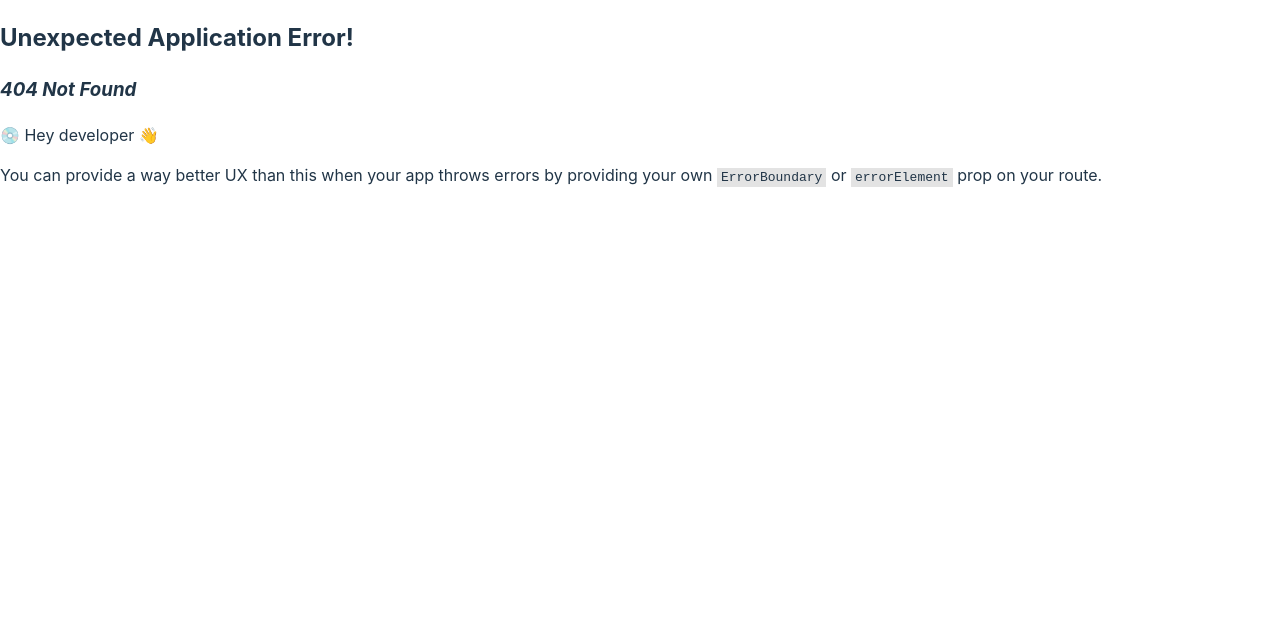
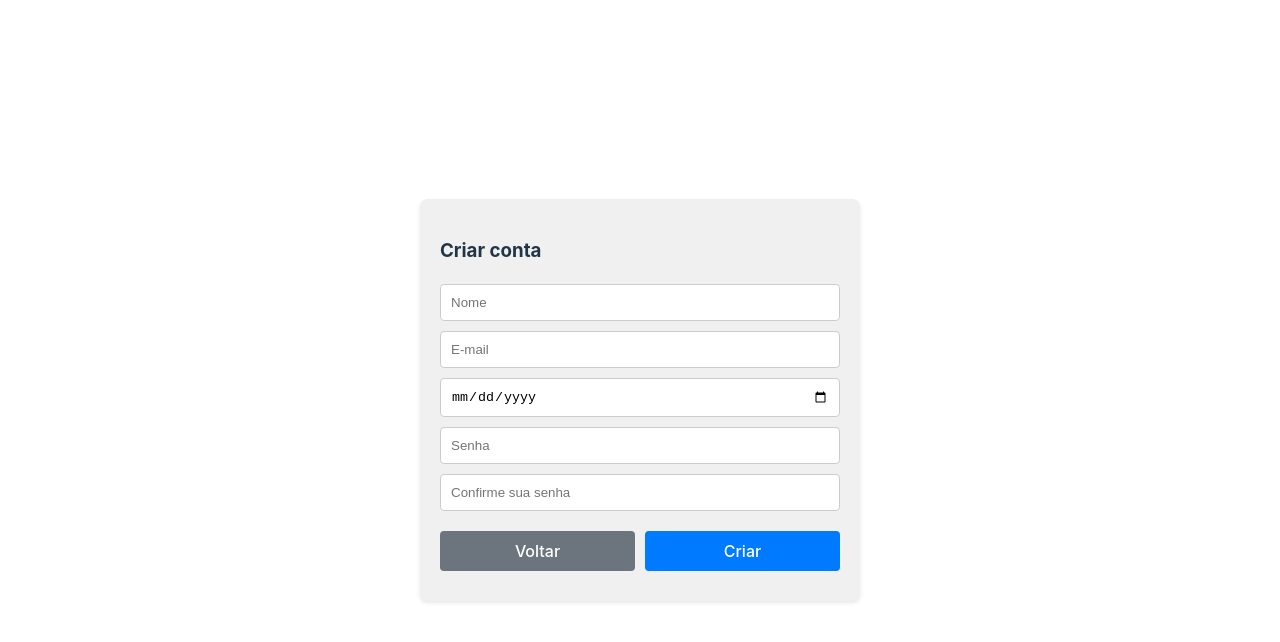
Before and after one commit to tabaesso/movies-match-ui, a React (Vite) app: page /sign-up in a window 1280 px wide. Before the commit this address had no page. Shown: the top 642 px of the page. Built offline with nearby package versions, Linux system fonts and the light colour scheme.

Commit message:
Add signup page and forgot password page

```diff
--- /dev/null
+++ b/src/pages/ForgotPassword/index.tsx
@@ -0,0 +1,20 @@
+import React from 'react';
+import { Container, Content } from '../../components/styles';
+import Button from '../../components/Button';
+import { useNavigate } from 'react-router-dom';
+
+const ForgotPassword = () => {
+  const navigate = useNavigate();
+
+  return (
+    <Container>
+      <Content>
+        <h3>Recuperação de senha</h3>
+        <span>Em breve...</span>
+        <Button buttonType='primary' onClick={() => navigate('/')}>Voltar</Button>
+      </Content>
+    </Container>
+  );
+};
+
+export default ForgotPassword;
--- a/src/pages/SignIn/index.tsx
+++ b/src/pages/SignIn/index.tsx
@@ -1,8 +1,8 @@
 import React, { useCallback } from 'react';
-import { Container, Content } from './styles';
 import Button from '../../components/Button';
 import Input from '../../components/Input';
-import { useNavigate } from 'react-router-dom';
+import { Link, useNavigate } from 'react-router-dom';
+import { Container, Content, JustifyRow } from '../../components/styles';
 
 const SignIn = () => {
   const navigate = useNavigate();
@@ -24,6 +24,10 @@ const SignIn = () => {
         >
           Login
         </Button>
+        <JustifyRow>
+          <Link to="/forgot-password">Esqueci a senha</Link>
+          <Link to="/sign-up">Criar conta</Link>
+        </JustifyRow>
       </Content>
     </Container>
   );
--- a/src/pages/SignIn/styles.ts
+++ /dev/null
@@ -1,18 +0,0 @@
-import styled from 'styled-components';
-
-export const Container = styled.div`
-  display: flex;
-  height: 100vh;
-  justify-content: center;
-  align-items: center;
-`;
-
-export const Content = styled.div`
-  display: flex;
-  flex-direction: column;
-  width: 300px;
-  padding: 20px;
-  background-color: #f0f0f0;
-  border-radius: 8px;
-  box-shadow: 0px 2px 4px rgba(0, 0, 0, 0.1);
-`;
--- /dev/null
+++ b/src/pages/SignUp/index.tsx
@@ -0,0 +1,33 @@
+import React from 'react';
+import { Container, Content, JustifyRow } from '../../components/styles';
+import Button from '../../components/Button';
+import Input from '../../components/Input';
+import { useNavigate } from 'react-router-dom';
+
+const SignUp = () => {
+  const navigate = useNavigate();
+
+  const onSubmit = React.useCallback(() => {
+    navigate('/home');
+  }, [navigate]);
+
+  return (
+    <Container>
+      <Content>
+        <h3>Criar conta</h3>
+        <Input type='text' name="name" placeholder='Nome' />
+        <Input type='email' name="mail" placeholder='E-mail' />
+        <Input type='date' name="birthday" placeholder='Data de nascimento' />
+        <Input type='password' name="password" placeholder='Senha' />
+        <Input type='password' name="password-confirmation" placeholder='Confirme sua senha' />
+
+        <JustifyRow>
+          <Button flex={1} buttonType='secondary' onClick={() => navigate('/')}>Voltar</Button>
+          <Button flex={1} buttonType='primary' onClick={onSubmit}>Criar</Button>
+        </JustifyRow>
+      </Content>
+    </Container>
+  );
+};
+
+export default SignUp;
```
Also changed, not shown: src/pages/Session/current/index.tsx (+7 -0 lines), src/routes/index.tsx (+10 -0 lines).
